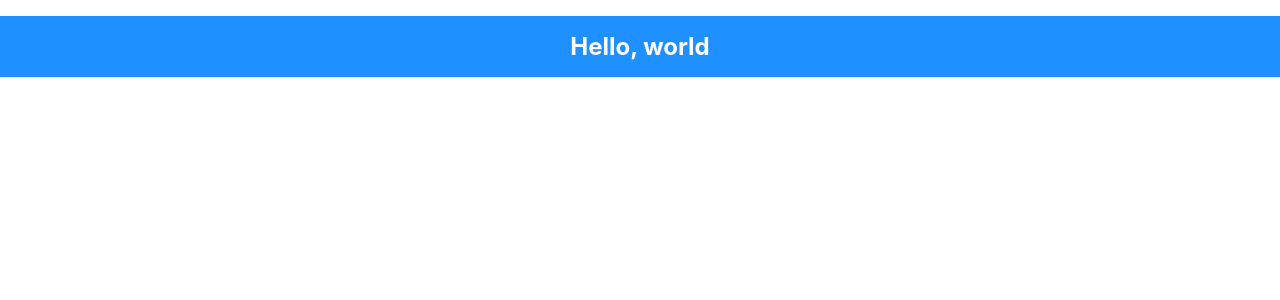
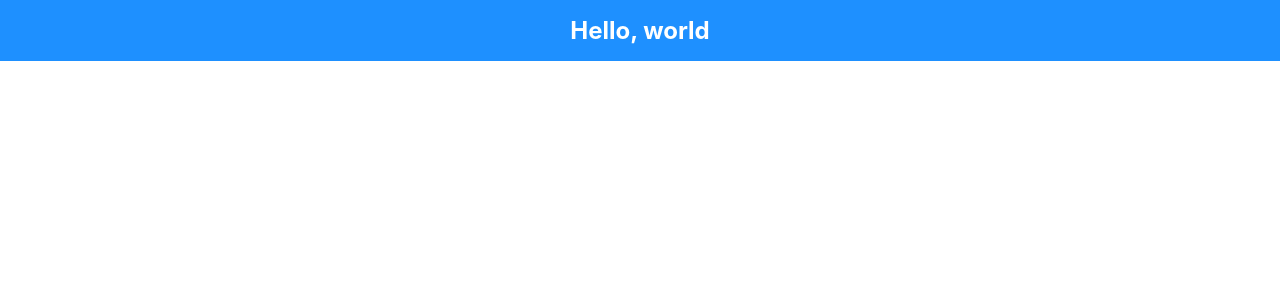
Before and after one commit to garryismael/admin-client-e-vente, a React (Create React App) app: page / in a window 1280 px wide. Shown: the top 300 px of the page. Built offline with nearby package versions, Linux system fonts and the light colour scheme.

Commit message:
remote *

```diff
--- a/src/App.css
+++ b/src/App.css
@@ -1,3 +1,8 @@
+* {
+  margin: 0;
+  border: 0;
+}
+
 h1 {
   background-color:DodgerBlue;
   text-align: center;
```
